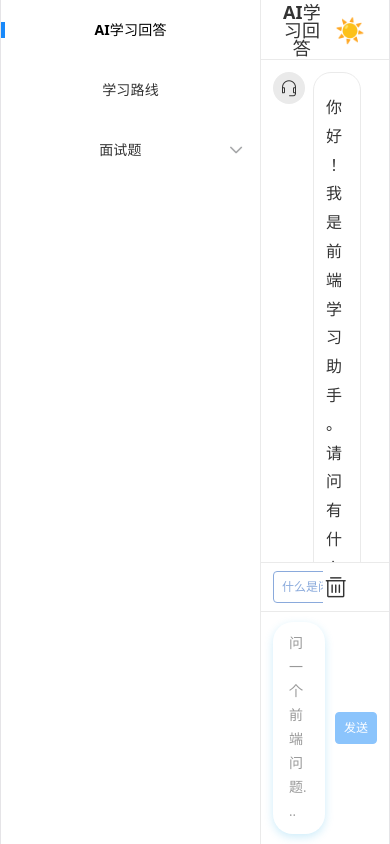
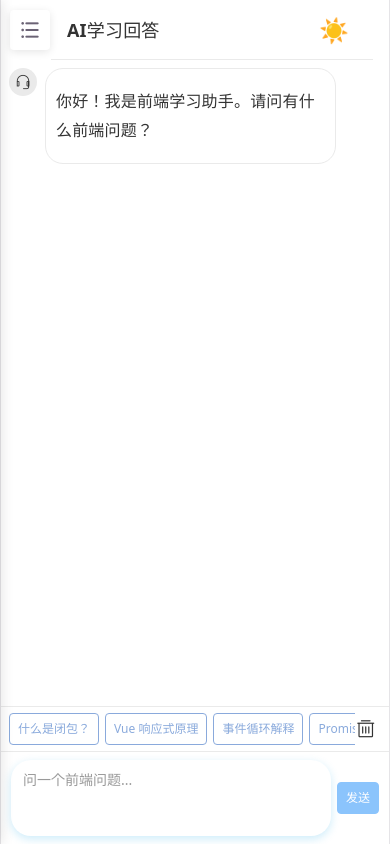
Before and after one commit to keepsmiling-dev/ai-frontend-tutor, a Vue app: page /chat in a window 390 px wide. Built offline with nearby package versions, Linux system fonts and the light colour scheme.

Commit message:
更新页面内容 + 新增SPA路由重定向规则

```diff
--- a/index.html
+++ b/index.html
@@ -3,7 +3,12 @@
   <head>
     <meta charset="UTF-8" />
     <link rel="icon" type="image/svg+xml" href="/favicon.svg" />
-    <meta name="viewport" content="width=device-width, initial-scale=1.0, maximum-scale=1.0, user-scalable=no, viewport-fit=cover">    <title>ai-frontend-tutor</title>
+    <meta name="viewport" content="width=device-width, initial-scale=1.0, maximum-scale=1.0, minimum-scale=1.0, user-scalable=no, shrink-to-fit=no">    <meta name="mobile-web-app-capable" content="yes">
+    <!-- 移动端适配标签 -->
+    <meta name="apple-mobile-web-app-capable" content="yes">
+    <meta name="apple-mobile-web-app-status-bar-style" content="default">
+    <meta name="format-detection" content="telephone=no">
+    <title>ai-frontend-tutor</title>
   </head>
   <body>
     <div id="app"></div>
--- a/src/App.vue
+++ b/src/App.vue
@@ -8,5 +8,17 @@
 </script>
 
 <style scoped>
+* {
+  margin: 0;
+  padding: 0;
+  box-sizing: border-box;
+}
 
+#app {
+  max-width: 750px;
+  margin: 0 auto;
+  background: var(--bg-color);
+  min-height: 100vh;
+  box-shadow: 0 0 20px rgba(0,0,0,0.08);
+}
 </style>
--- a/src/api/ai.ts
+++ b/src/api/ai.ts
@@ -39,10 +39,6 @@ export const fetchAIResponse = async (messages: ChatMessage[]): Promise<string>
       messages: messages,
       stream: false,
     });
-    console.log("完整响应:", response);
-    console.log("choices数组：", response.choices);
-    console.log("第一条choice：", response.choices[0]);
-    console.log("message对象：", response.choices[0].message);
 
     // 逐层校验，防止任意一层不存在报错
     if (!response?.choices?.length) throw new Error("无返回结果");
@@ -50,8 +46,6 @@ export const fetchAIResponse = async (messages: ChatMessage[]): Promise<string>
     if (!msgObj?.content) throw new Error("返回内容为空");
 
     const content = msgObj.content;
-    console.log("content 值：", content);
-    console.log("content 类型：", typeof content);
 
     // 检测限流/Token超限提示，提示清空对话
     if (content.includes("Token耗尽") || content.includes("AI服务暂时无法使用")) {
--- a/src/layout/index.vue
+++ b/src/layout/index.vue
@@ -1,7 +1,17 @@
 <template>
   <div class="layout_container">
+    <!-- 遮罩层：点击关闭侧边栏 -->
+    <div
+      class="sidebar-overlay"
+      v-if="isMobile && sidebarOpen"
+      @click="toggleSidebar"
+    ></div>
+    <!-- 移动端汉堡按钮 -->
+    <div class="menu-toggle" @click="toggleSidebar" v-if="isMobile">
+      <van-icon name="bars" />
+    </div>
     <!-- 左侧菜单 -->
-    <div class="layout_slider">
+    <div class="layout_slider" :class="{ 'sidebar-open': sidebarOpen }">
       <van-sidebar v-model="active">
         <!-- 根据路由动态生成菜单 -->
         <Menu :menuList="userStore.menuRoutes"></Menu>
@@ -22,13 +32,36 @@
 </template>
 
 <script setup lang="ts">
-import { ref } from 'vue';
+import { ref, onMounted, onUnmounted, watch } from 'vue';
+import { useRoute } from 'vue-router';
 import Menu from './menu/index.vue';
 import Header from './header/header.vue';
 import useUserStore from '@/store/modules/user';
 
 const active = ref(0);
 const userStore = useUserStore();
+const isMobile = ref(window.innerWidth < 768);
+const sidebarOpen = ref(false);
+const route = useRoute();
+
+watch(
+  () => route.path,
+  (newPath, oldPath) => {
+    if (isMobile.value && sidebarOpen.value) {
+      sidebarOpen.value = false;
+    }
+  }
+);
+const toggleSidebar = () => {
+  sidebarOpen.value = !sidebarOpen.value;
+};
+
+const handleResize = () => {
+  isMobile.value = window.innerWidth < 768;
+  if (!isMobile.value) sidebarOpen.value = false; // PC 上自动关闭
+};
+onMounted(() => window.addEventListener('resize', handleResize));
+onUnmounted(() => window.removeEventListener('resize', handleResize));
 </script>
 <script lang="ts">
 export default {
@@ -40,10 +73,49 @@ export default {
 @import '@/style/variable.scss';
 
 .layout_container {
+  display: flex;
   width: 100%;
   height: 100vh;
-  display: flex;
-  overflow: hidden; /* 禁止整体滚动 */
+  overflow: hidden;
+  overflow-x: hidden !important;
+
+  .sidebar-overlay {
+    position: fixed;
+    top: 0;
+    left: 0;
+    width: 100%;
+    height: 100%;
+    background: rgba(0, 0, 0, 0.4);
+    z-index: 999;
+    animation: fadeIn 0.3s ease;
+  }
+
+  @keyframes fadeIn {
+    from {
+      opacity: 0;
+    }
+    to {
+      opacity: 1;
+    }
+  }
+
+  .menu-toggle {
+    position: fixed;
+    top: 10px;
+    left: 10px;
+    z-index: 999;
+    display: none; // 默认隐藏
+    font-size: 24px;
+    padding: 8px;
+    background: var(--bg-color);
+    border-radius: 4px;
+    box-shadow: 0 2px 8px rgba(0, 0, 0, 0.1);
+    cursor: pointer;
+
+    @media (max-width: 767px) {
+      display: block;
+    }
+  }
 
   .layout_slider {
     width: $base-menu-width;
@@ -150,27 +222,69 @@ export default {
       font-weight: var(--menu-selected-font-weight) !important;
       border: none !important;
     }
+
+    // 原有样式
+    @media (max-width: 767px) {
+      position: fixed;
+      left: 0;
+      top: 0;
+      bottom: 0;
+      transform: translateX(-100%);
+      transition: transform 0.3s ease;
+      z-index: 1000;
+      width: $base-menu-width;
+      box-shadow: 2px 0 12px rgba(0, 0, 0, 0.1);
+      &.sidebar-open {
+        transform: translateX(0);
+      }
+    }
   }
 
-  /* 右侧整体 */
   .layout_content {
     flex: 1;
     display: flex;
     flex-direction: column;
-    height: 100%;
     min-width: 0; /* 允许变窄，不撑宽 */
     overflow: hidden;
+    overflow-x: hidden !important;
+    background-color: var(--bg-color);
 
     .layout_header {
       flex-shrink: 0; /* 头部固定高度，不压缩 */
+      padding: 0 16px;
+      background-color: var(--bg-color);
+
+      @media (max-width: 768px) {
+        padding-left: 50px !important; // 为汉堡图标留出空间
+        .title {
+          font-size: 16px !important; // 移动端标题适当缩小
+        }
+      }
     }
 
     .layout_main {
       flex: 1;
-      min-height: 0; /* 高度可以被压缩 */
-      min-width: 0; /* 宽度可以被压缩 */
+      width: 100%;
+      min-height: 0;
+      min-width: 0;
       background: var(--bg-color);
-      overflow: hidden;
+      overflow-y: auto !important;
+      overflow-x: hidden !important;
+
+      @media (max-width: ($layout-pc-breakpoint - 1px)) {
+        &::-webkit-scrollbar {
+          display: none !important;
+        }
+        -ms-overflow-style: none !important;
+        scrollbar-width: none !important;
+
+        overscroll-behavior-x: none;
+        touch-action: pan-y;
+      }
+    }
+
+    @media (max-width: ($layout-pc-breakpoint - 1px)) {
+      margin-left: 0 !important;
     }
   }
 }
--- a/src/main.ts
+++ b/src/main.ts
@@ -3,6 +3,7 @@ import './style.css'
 import App from './App.vue'
 import { createPinia } from 'pinia'
 import router from './router'
+import { Icon } from 'vant'
 // 引入全局样式
 import '@/style/index.scss'
 import { useThemeStore } from './store/modules/theme.ts'
@@ -13,6 +14,7 @@ import 'highlight.js/styles/github-dark.css';
 const app = createApp(App)
 app.use(createPinia())
 app.use(router)
+app.use(Icon)
 app.mount('#app')
 
 // 初始化主题
--- a/src/style/reset.scss
+++ b/src/style/reset.scss
@@ -1,9 +1,12 @@
+@import '@/style/variable.scss';
+
 *,
 *:after,
 *:before {
     box-sizing: border-box;
-
     outline: none;
+    -webkit-tap-highlight-color: transparent;
+    touch-action: manipulation;
 }
 
 html,
@@ -114,6 +117,7 @@ section {
 
 body {
     line-height: 1;
+    -webkit-overflow-scrolling: touch;
 }
 
 ol,
@@ -158,10 +162,11 @@ table {
 input,
 textarea,
 button {
-    font-family: inhert;
+    font-family: inherit;
     font-size: inherit;
-
     color: inherit;
+    border-radius: 0;
+    -webkit-appearance: none;
 }
 
 select {
@@ -184,3 +189,40 @@ pre {
     font-family: monospace, monospace;
     font-size: 1em;
 }
+
+// 移动端全局隐藏滚动条
+::-webkit-scrollbar {
+  width: 0;
+  height: 0;
+}
+
+html,
+body,
+#app {
+  height: 100%;
+  width: 100vw;
+  overflow: hidden;
+  overflow-x: hidden !important;
+  /* 只允许上下滑动，完全屏蔽左右触摸 */
+  touch-action: pan-y;
+  overscroll-behavior-x: none;
+  overscroll-behavior-y: auto;
+  margin: 0;
+  padding: 0;
+}
+/* 所有盒子强制不超屏幕宽度 */
+*{
+  box-sizing:border-box;
+  max-width:100vw;
+}
+
+/* 移动端全局隐藏所有滚动条 */
+@media (max-width: ($layout-pc-breakpoint - 1px)) {
+  ::-webkit-scrollbar {
+    display: none !important;
+  }
+  * {
+    -ms-overflow-style: none !important;
+    scrollbar-width: none !important;
+  }
+}
--- a/src/style/variable.scss
+++ b/src/style/variable.scss
@@ -1,6 +1,9 @@
 // 项目提供scss全局变量
+
+// 布局断点：移动端 / PC 分界
+$layout-pc-breakpoint: 768px;
+
 //定义项目主题颜色
-
 $theme-color: #8AAADC;       // 主题文字色
 $theme-background-color:#EDF3FE ;
 $theme-hover-color: #5a73be; //  hover 加深色
--- a/src/view/chat/index.vue
+++ b/src/view/chat/index.vue
@@ -77,14 +77,13 @@ import { fetchAIResponse } from '@/api/ai';
 import useChatStore from '@/store/modules/chat';
 import { renderMarkdown } from '@/utils/markdowm';
 import { useRoute, useRouter } from 'vue-router';
-import { storeToRefs } from 'pinia'
-
+import { storeToRefs } from 'pinia';
 
 const route = useRoute();
 const router = useRouter();
 // 聊天存储数据
 const chatStore = useChatStore();
-const { messages } = storeToRefs(chatStore)
+const { messages } = storeToRefs(chatStore);
 
 const inputText = ref('');
 const loading = ref(false);
@@ -226,11 +225,11 @@ onUnmounted(() => {
   color: var(--text-color);
 
   .message-list {
+    display: flex;
     flex: 1;
+    flex-direction: column;
     overflow-y: auto;
     padding: 12px;
-    display: flex;
-    flex-direction: column;
     gap: 16px;
 
     .message {
@@ -243,9 +242,7 @@ onUnmounted(() => {
         flex-direction: row-reverse;
         align-self: flex-end;
         .bubble {
-          /* ========== 改动2：使用主题选中色 ========== */
           background-color: var(--border-color) !important;
-          /* ========== 改动3：文字使用主题色 ========== */
           color: var(--text-color) !important;
         }
       }
@@ -253,11 +250,8 @@ onUnmounted(() => {
       &.assistant {
         align-self: flex-start;
         .bubble {
-          /* ========== 改动4：气泡背景 ========== */
           background-color: var(--card-bg) !important;
-          /* ========== 改动5：边框 ========== */
           border: 1px solid var(--border-color) !important;
-          /* ========== 改动6：文字颜色 ========== */
           color: var(--text-color) !important;
         }
       }
@@ -266,7 +260,6 @@ onUnmounted(() => {
         flex-shrink: 0;
         width: 32px;
         height: 32px;
-        /* ========== 改动7：头像背景 ========== */
         background-color: var(--border-color) !important;
         border-radius: 50%;
         display: flex;
@@ -413,4 +406,67 @@ onUnmounted(() => {
     }
   }
 }
+
+// 移动端适配 宽度 <768px
+@media screen and (max-width: ($layout-pc-breakpoint - 1px)) {
+  .chat-container {
+    overflow-x: hidden !important;
+    overscroll-behavior-x: none !important;
+    touch-action: pan-y !important;
+
+    .message-list {
+      padding: 8px;
+      gap: 12px;
+      // iOS顺滑滚动
+      -webkit-overflow-scrolling: touch;
+      overflow-x: hidden;
+      overscroll-behavior-x: none;
+      touch-action: pan-y;
+
+      .message {
+        max-width: 88%;
+
+        .avatar {
+          width: 28px;
+          height: 28px;
+          font-size: 16px;
+        }
+
+        .bubble {
+          padding: 8px 10px;
+          font-size: 14px;
+          line-height: 1.5;
+          max-width: calc(100% - 34px);
+        }
+      }
+    }
+
+    .preset-area {
+      padding: 6px 0;
+      .preset-scroll {
+        gap: 6px;
+        padding: 0 8px;
+        overflow-x: auto;
+        -webkit-overflow-scrolling: touch;
+      }
+      .clear-icon-wrapper {
+        margin-right: 12px;
+        .clear-icon {
+          font-size: 22px;
+        }
+      }
+    }
+
+    .input-area {
+      padding: 8px 10px;
+      // 适配手机底部小黑条安全区
+      padding-bottom: calc(8px + env(safe-area-inset-bottom));
+      gap: 6px;
+
+      .van-field {
+        padding: 8px 12px;
+      }
+    }
+  }
+}
 </style>
```
Also changed, not shown: src/api/proxy.js (deleted, +0 -14 lines), src/data/roadmap/roadmap.ts (+4 -4 lines), src/layout/menu/index.vue (+3 -6 lines), src/view/roadmap/index.vue (+153 -29 lines).
